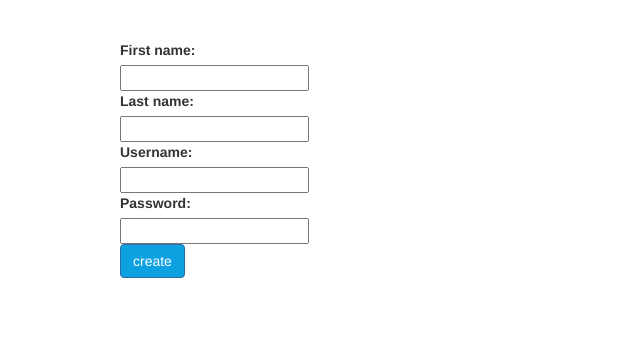
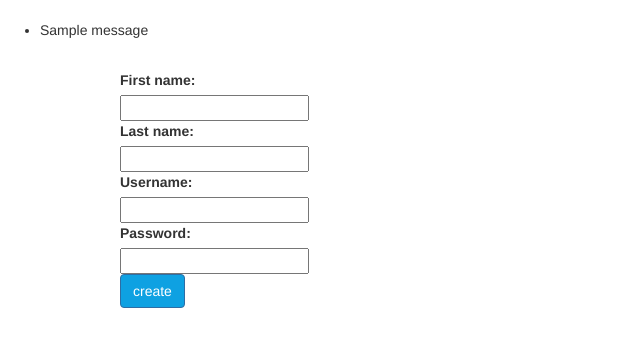
Before and after one commit to pykafe/Pykafe_site, a Django app: page /create/ in a window 1280 px wide. Shown: the part 52-399 px from the top of the page, without its empty margins (0-640 px from the left). Run offline with Django 3.2, Linux system fonts and the light colour scheme; a user stored in the database is signed in; tables that the repository leaves empty hold one stand-in row (values such as "Sample post"); one stand-in notice (Sample message) is shown; some libraries are stand-ins or nearby versions.

Commit message:
added messege for update data

```diff
--- a/pykafe/members/templates/members/base.html
+++ b/pykafe/members/templates/members/base.html
@@ -18,6 +18,13 @@
                 <p class="welcome">Welcome<a href=""></a></p>
             </div>
         </nav>
+        {% if messages %}
+            <ul class="messages">
+                {% for message in messages %}
+                    <li{% if message.tags %} class="{{ message.tags }}"{% endif %}>{{ message }}</li>
+                {% endfor %}
+            </ul>
+        {% endif %}
         <div>
             {% block content %}
             {% endblock %}
--- a/pykafe/members/views.py
+++ b/pykafe/members/views.py
@@ -1,6 +1,7 @@
 from django.views.generic.edit import UpdateView, DeleteView, CreateView, ModelFormMixin
 from django.views.generic.list import ListView
 from django.core.urlresolvers import reverse_lazy
+from django.contrib.messages.views import SuccessMessageMixin
 from members.models import Member
 
 
@@ -9,11 +10,12 @@ class List(ListView):
     template_name = 'members/list.html'
 
 
-class Edit(UpdateView):
+class Edit(SuccessMessageMixin, UpdateView):
     model = Member
     fields = ['first_name', 'last_name', 'job_title', 'bio_text', 'photo']
     template_name = 'members/edit.html'
     success_url = reverse_lazy('list')
+    success_message = "Updated successfully"
 
 
 class Delete(DeleteView):
--- a/pykafe/pykafe/settings.py
+++ b/pykafe/pykafe/settings.py
@@ -74,6 +74,8 @@ TEMPLATES = [
     },
 ]
 
+MESSAGE_STORAGE = 'django.contrib.messages.storage.cookie.CookieStorage'
+
 WSGI_APPLICATION = 'pykafe.wsgi.application'
 
 
```
